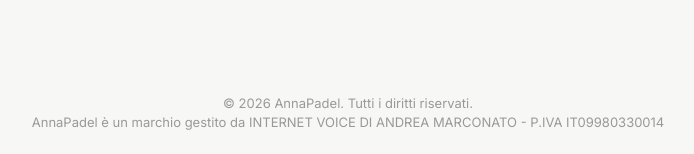
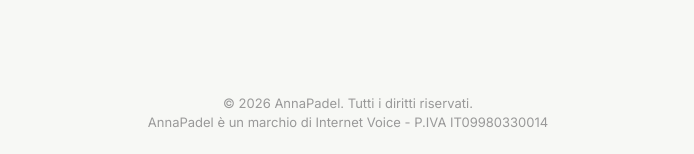
Before and after one commit to theseo212/padel-frontend, a Next.js app: page / in a window 1280 px wide. Shown: the part 2474-2628 px from the top of the page, without its empty margins (292-986 px from the left). Built offline with nearby package versions, Linux system fonts and the light colour scheme; no server answers.

Commit message:
Add files via upload

```diff
--- a/app/layout.js
+++ b/app/layout.js
@@ -49,7 +49,7 @@ export default function RootLayout({ children }) {
 
         <footer className="footer-sito">
           © 2026 AnnaPadel. Tutti i diritti riservati.<br />
-          AnnaPadel è un marchio gestito da INTERNET VOICE DI ANDREA MARCONATO - P.IVA IT09980330014
+          AnnaPadel è un marchio di Internet Voice - P.IVA IT09980330014
         </footer>
       </body>
     </html>
```
